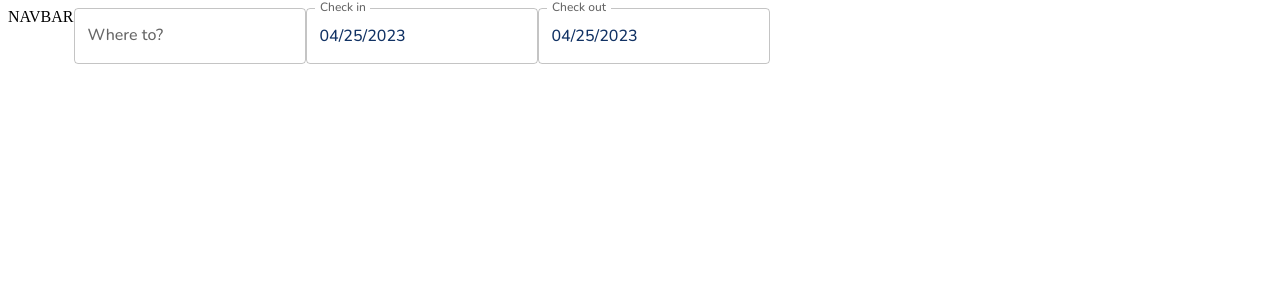
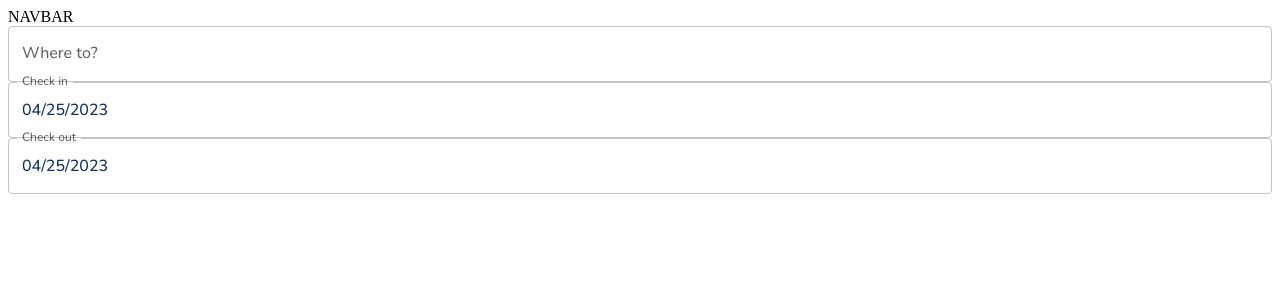
Before and after one commit to SiriHoyas/Holidaze, a React (Vite) app: page / in a window 1280 px wide. Shown: the top 300 px of the page. Built offline with nearby package versions, Linux system fonts and the light colour scheme.

Commit message:
starts work with mui grid

```diff
--- a/src/components/Search/index.jsx
+++ b/src/components/Search/index.jsx
@@ -1,11 +1,12 @@
+import { Box, Grid, TextField } from "@mui/material";
+
 import DateRangePicker from "../DatePicker";
-import { TextField } from "@mui/material";
 import { useState } from "react";
 
 function Search() {
   const [location, setLocation] = useState("Anywhere");
   return (
-    <>
+    <Grid container direction="column">
       <TextField
         id="outlined-basic"
         label="Where to?"
@@ -15,7 +16,7 @@ function Search() {
         variant="outlined"
       />
       <DateRangePicker />
-    </>
+    </Grid>
   );
 }
 
```
